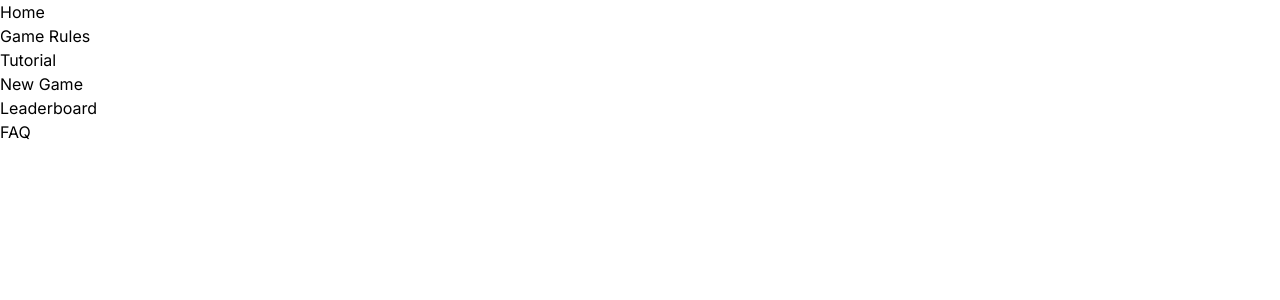
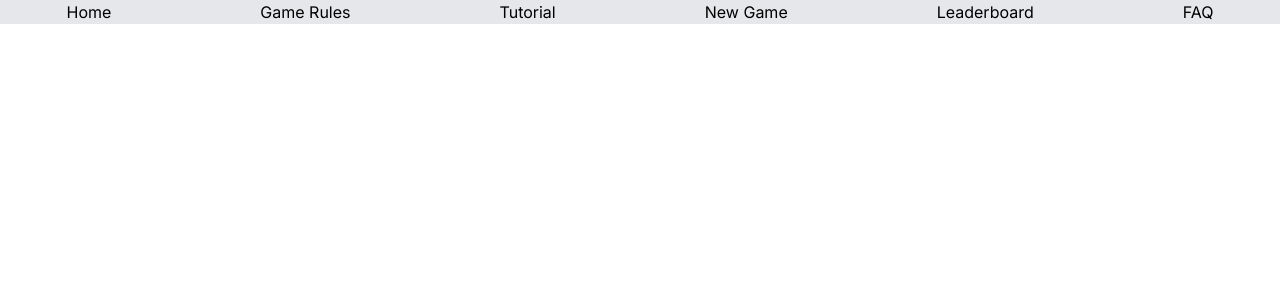
Before and after one commit to sihvn/Resourcity, a Next.js app: page / in a window 1280 px wide. Shown: the top 300 px of the page. Built offline with nearby package versions, Linux system fonts and the light colour scheme.

Commit message:
refactor: change main page to menu bar

```diff
--- a/app/page.js
+++ b/app/page.js
@@ -1,7 +1,7 @@
 import Link from 'next/link'
 import Head from 'next/head'
 import styles from '../styles/Home.module.css';
-
+import MenuBar from '../components/menuBar';
 
 export default function Page() {
     return (
@@ -9,26 +9,7 @@ export default function Page() {
             <Head>
                 <title>Capstone Game Name</title>
             </Head>
-            <ul>
-                <li>
-                    <Link href="/">Home</Link>
-                </li>
-                <li>
-                    <Link href="/rules">Game Rules</Link>
-                </li>
-                <li>
-                    <Link href="/tutorial">Tutorial</Link>
-                </li>
-                <li>
-                    <Link href="/newgame">New Game</Link>
-                </li>
-                <li>
-                    <Link href="/leaderboard">Leaderboard</Link>
-                </li>
-                <li>
-                    <Link href="/faq">FAQ</Link>
-                </li>
-            </ul>
+            <MenuBar />
         </>
     )
 }
--- /dev/null
+++ b/components/menuBar.js
@@ -0,0 +1,29 @@
+// MenuBar.js
+import Link from 'next/link';
+
+const MenuBar = () => {
+    return (
+        <ul className="flex justify-around space-x-4 bg-gray-200">
+            <li>
+                <Link href="/" className="hover:font-bold">Home</Link>
+            </li>
+            <li>
+                <Link href="/rules" className="hover:font-bold">Game Rules</Link>
+            </li>
+            <li>
+                <Link href="/tutorial" className="hover:font-bold">Tutorial</Link>
+            </li>
+            <li>
+                <Link href="/newgame" className="hover:font-bold">New Game</Link>
+            </li>
+            <li>
+                <Link href="/leaderboard" className="hover:font-bold">Leaderboard</Link>
+            </li>
+            <li>
+                <Link href="/faq" className="hover:font-bold">FAQ</Link>
+            </li>
+        </ul>
+    )
+}
+
+export default MenuBar;
```
